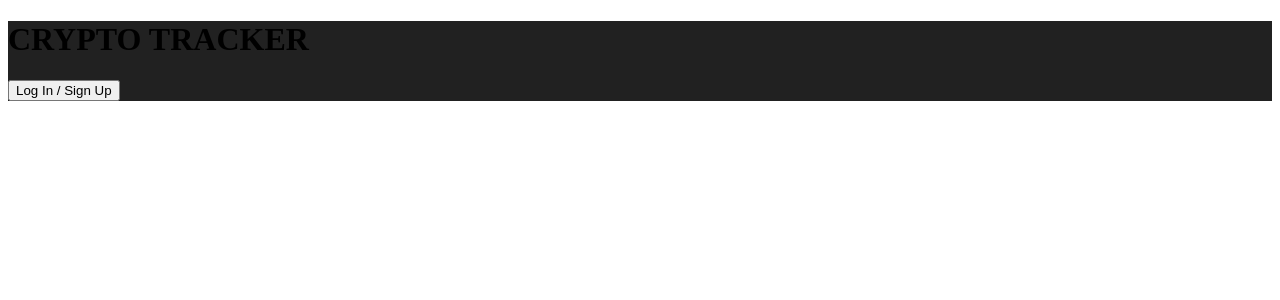
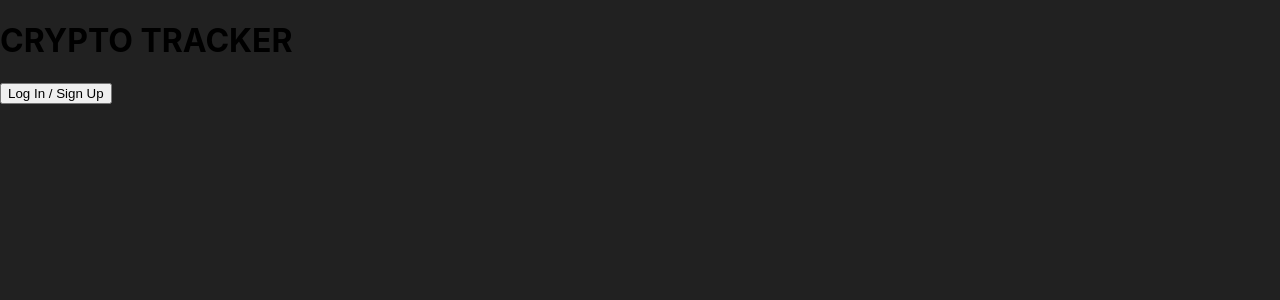
Before and after one commit to Adi52/crypto-tracker-v2, a Next.js app: page / in a window 1280 px wide. Shown: the top 300 px of the page. Built offline with nearby package versions, Linux system fonts and the light colour scheme; no server answers.

Commit message:
Fix styles

```diff
--- a/pages/_app.js
+++ b/pages/_app.js
@@ -1,4 +1,6 @@
 import "tailwindcss/tailwind.css";
+import "/styles/globals.css";
+
 import { SessionProvider } from "next-auth/react";
 import Layout from "../components/Layout";
 
--- a/styles/globals.css
+++ b/styles/globals.css
@@ -1,6 +1,9 @@
+html {
+  background-color: #212121;
+}
+
 html,
 body {
-  background-color: #212121;
   padding: 0;
   margin: 0;
   font-family: -apple-system, BlinkMacSystemFont, Segoe UI, Roboto, Oxygen,
```
